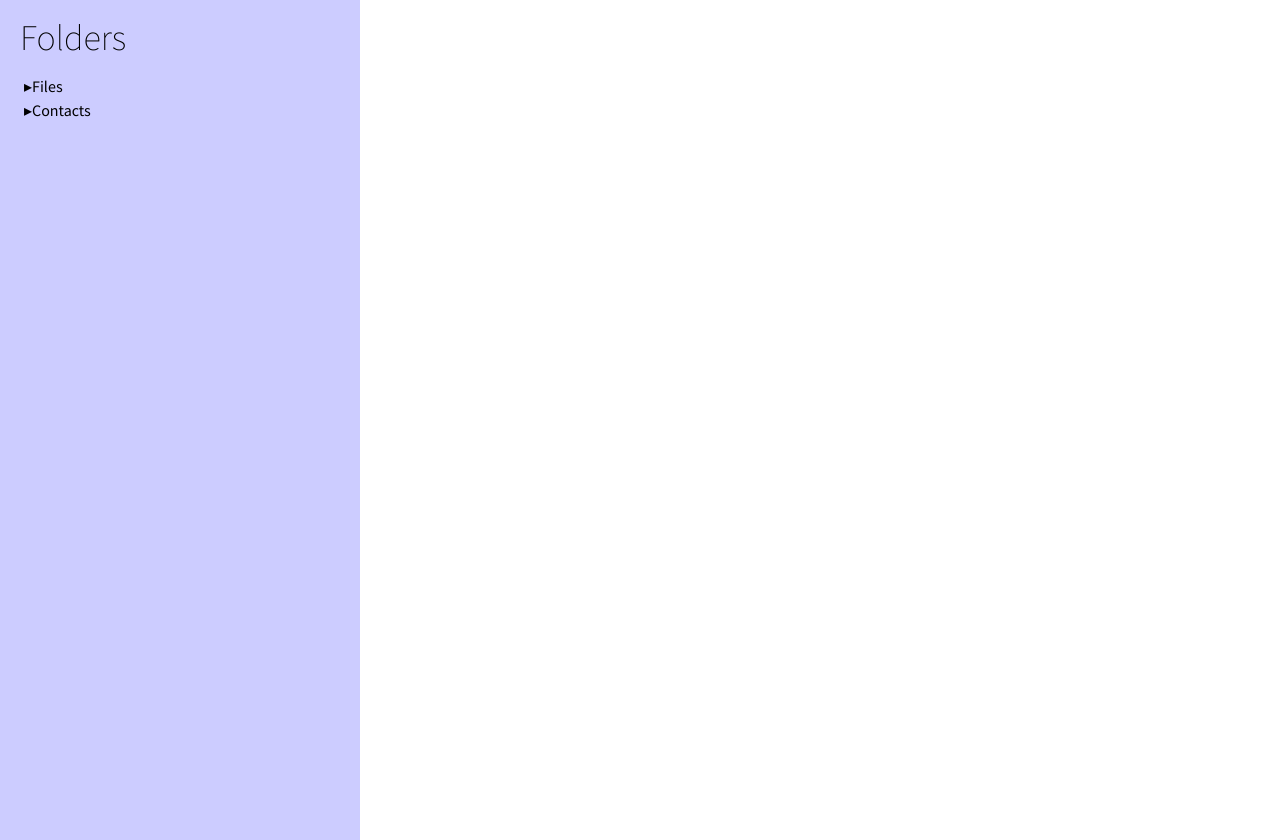
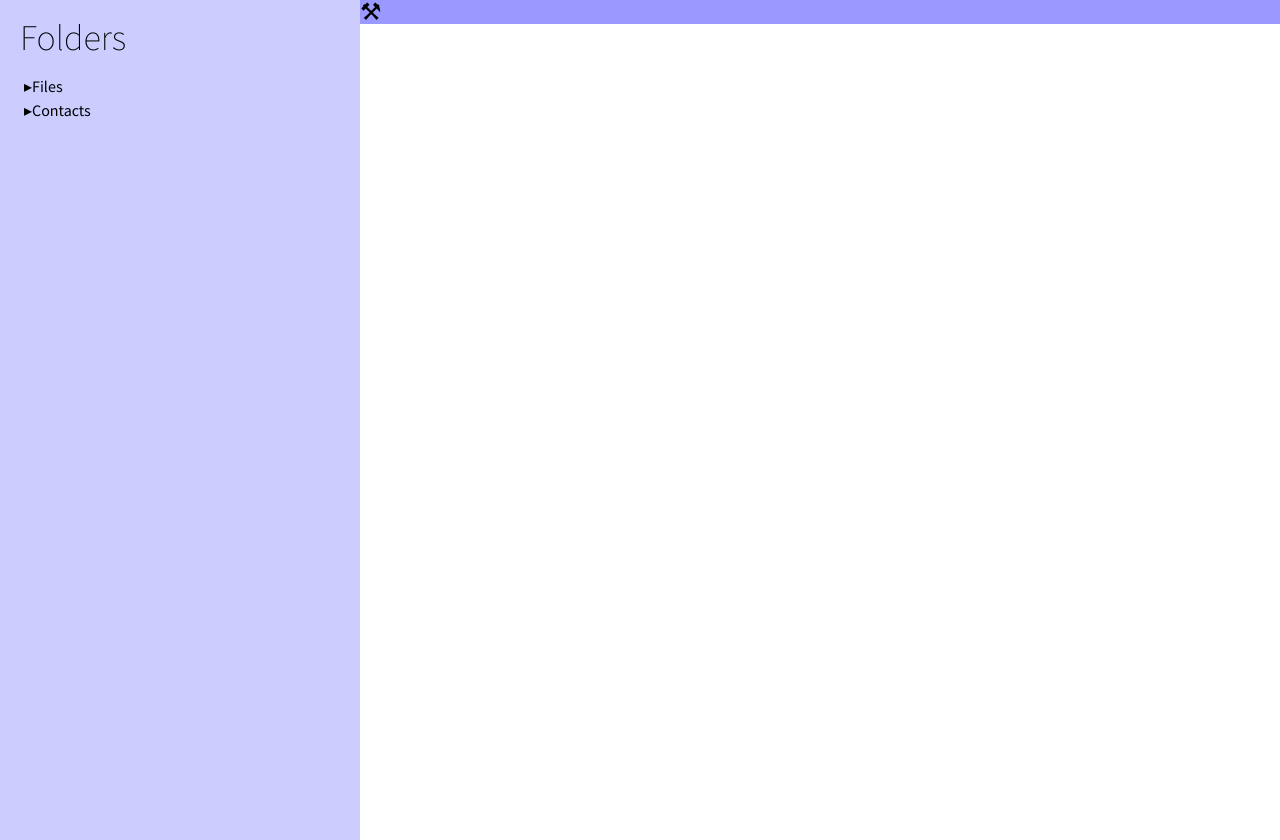
Before and after one commit to SLaks/ScriptLESS-UI, a plain HTML site: page index.html in a window 1280 px wide. Drawn offline with Linux system fonts and the light colour scheme.

Commit message:
Start toolbar

```diff
--- a/index.html
+++ b/index.html
@@ -12,6 +12,8 @@
 		<input type="radio" id="color-red" name="color" />
 		<input type="radio" id="color-green" name="color" />
 		<input type="radio" id="color-orange" name="color" />
+
+		<input type="checkbox" id="show-options" />
 
 		<div id="all-files"></div>
 		<div id="scenes"></div>
@@ -50,6 +52,9 @@
 				</li>
 			</ul>
 		</aside>
+		<ul class="Toolbar">
+			<li><label for="show-options" title="Settings">⚒</label></li>
+		</ul>
 	</body>
 
 </html>
--- a/styles/_layout.less
+++ b/styles/_layout.less
@@ -19,3 +19,24 @@ aside.Tree {
 
 	.UseColors();
 }
+
+.Toolbar {
+	@size: 24px;
+	overflow: hidden;
+	font-size: @size;
+
+	> li {
+		float: left;
+
+		label {
+			width: @size;
+			height: @size;
+		}
+	}
+
+	.defineColor(@color, @hue, @saturation, @lightness) {
+		background-color: hsl(@hue, @saturation, 80%);
+	}
+
+	.UseColors();
+}
```
Also changed, not shown: styles/main.css, styles/main.min.css.
